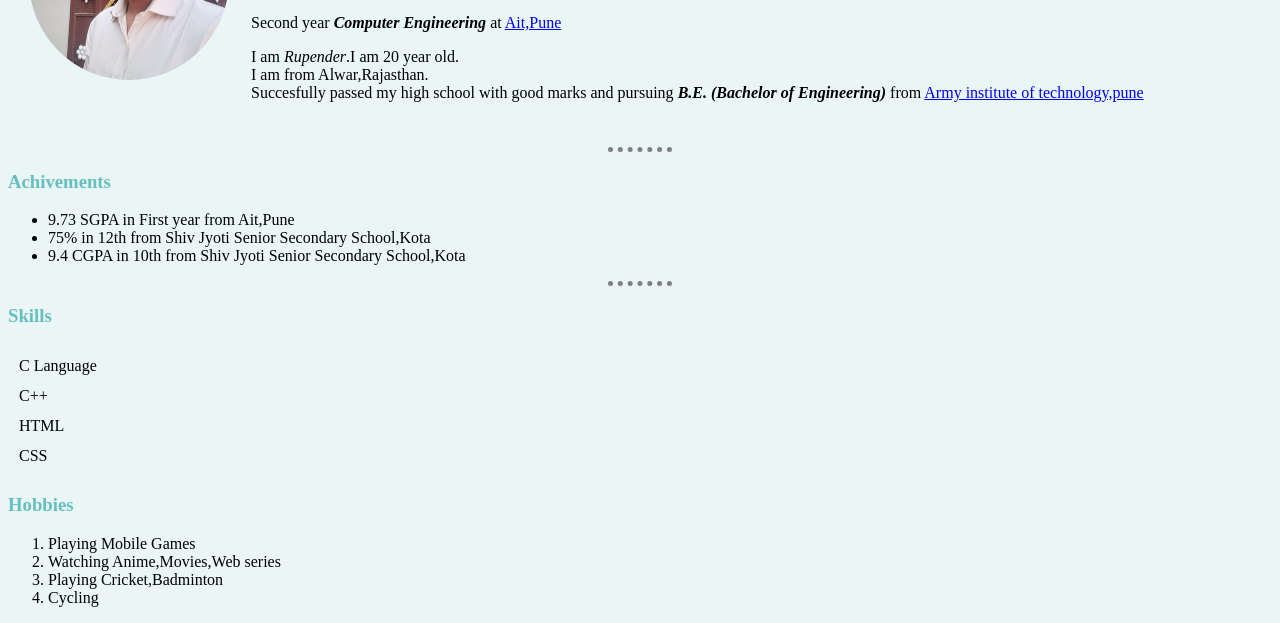
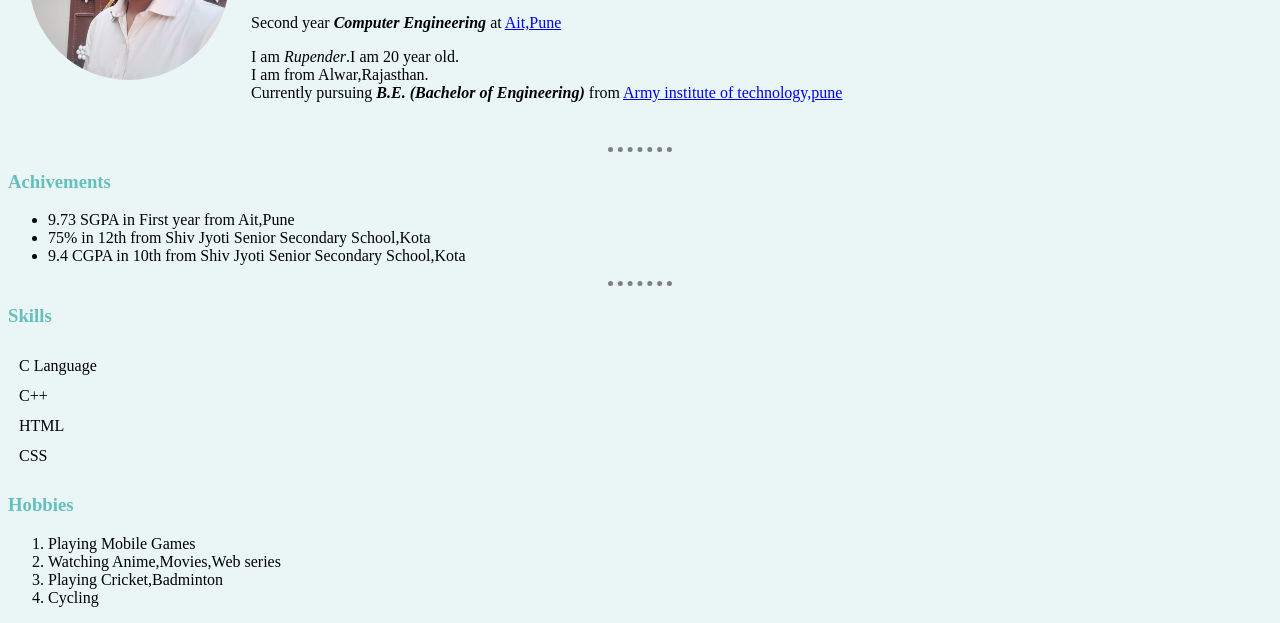
Before and after one commit to Stranger1710/Portfolio, a plain HTML site: page index.html in a window 1280 px wide. Shown: the part 183-806 px from the top of the page. Drawn offline with Linux system fonts and the light colour scheme.

Commit message:
Update index.html

```diff
--- a/index.html
+++ b/index.html
@@ -16,7 +16,7 @@
             <a href="https://www.facebook.com/shudhanshu.yadav.3551/" target="_blank">Facebook</a><br>
             <a href="https://www.instagram.com/rupender__123/" target="_blank">Instagram</a><br>
             <p>Second year <em><strong>Computer Engineering</strong></em> at <a href="https://www.aitpune.com/" target="_blank">Ait,Pune</a></p>
-            <p>I am <em>Rupender</em>.I am 20 year old. <br>I am from Alwar,Rajasthan.<br> Succesfully passed my high school with good marks and pursuing <em><strong>B.E. (Bachelor of Engineering)</strong></em> from <a href="https://www.aitpune.com/" target="_blank">Army institute of technology,pune</a> </p></td>
+            <p>I am <em>Rupender</em>.I am 20 year old. <br>I am from Alwar,Rajasthan.<br>Currently pursuing <em><strong>B.E. (Bachelor of Engineering)</strong></em> from <a href="https://www.aitpune.com/" target="_blank">Army institute of technology,pune</a> </p></td>
     </table>
     <hr>
     <h3>Achivements</h3>
```
